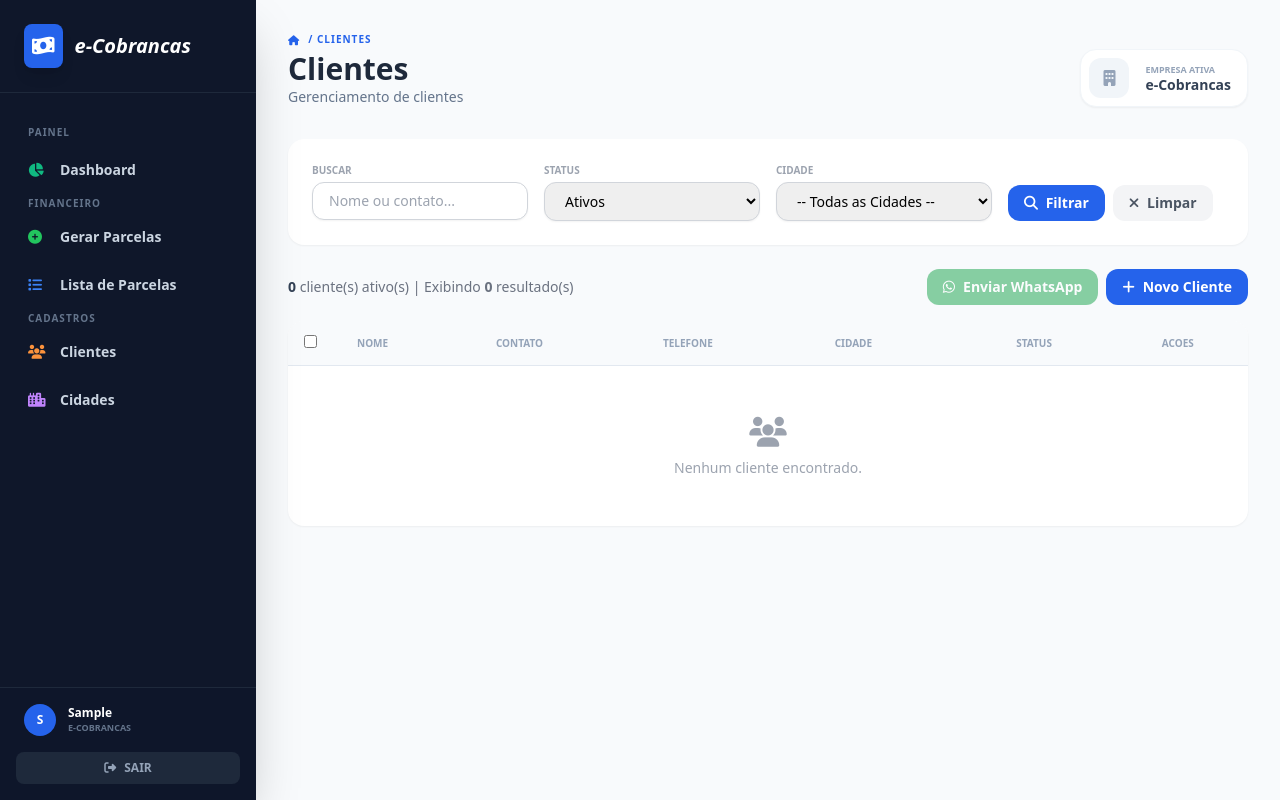
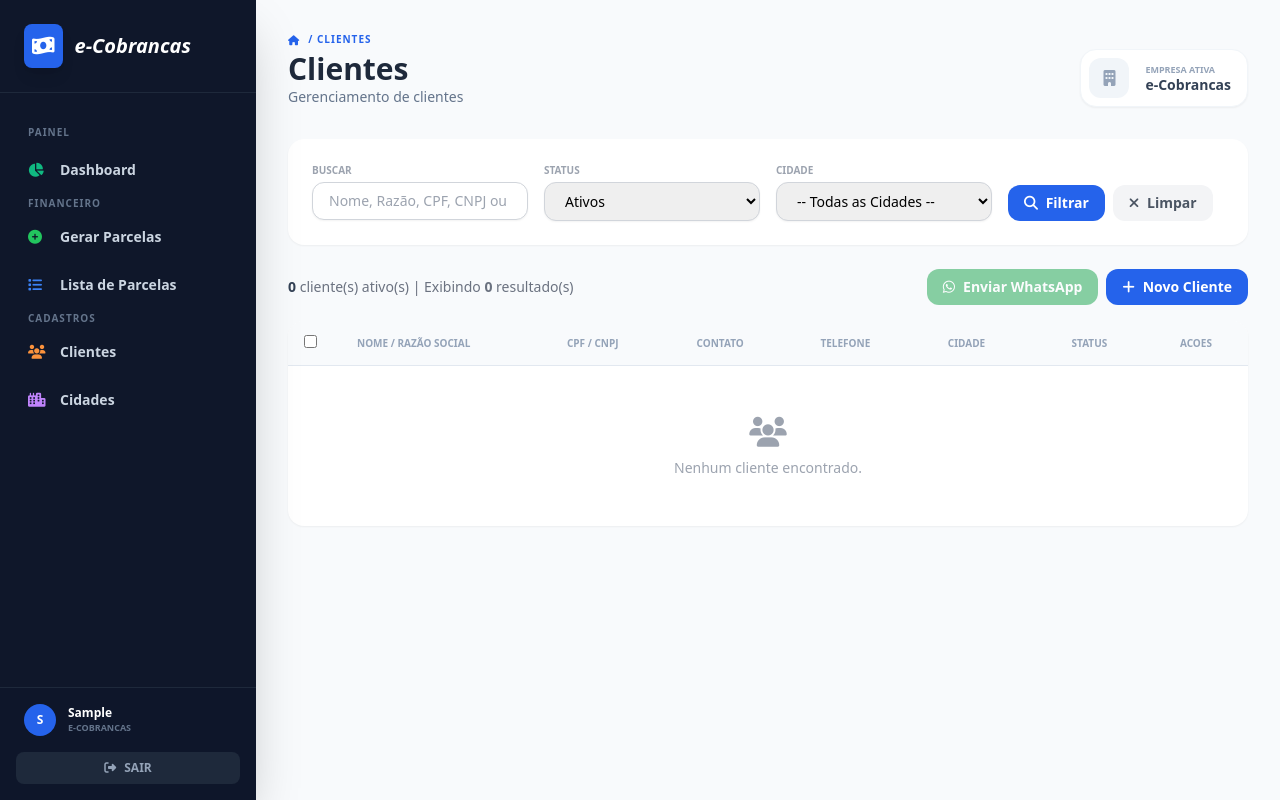
Before and after one commit to Ivanildo-Lab/e-cobrancas, a Django app: page /cadastros/clientes/ in a window 1280 px wide. Run offline with Django 4.2, Linux system fonts and the light colour scheme; the visitor is signed in with stand-in values (Sample User, id 1); data that the repository does not hold is empty; some libraries are stand-ins or nearby versions.

Commit message:
feat: adicionar CPF, CNPJ e Razao Social ao cadastro de clientes
- Model Cliente com novos campos razao_social, cpf, cnpj
- ClienteForm com widgets e placeholders
- Filtros em lista_clientes e lista_parcelas buscam por razao_social/cpf/cnpj
- Admin atualizado para exibir e buscar novos campos
- Templates cliente_form, cliente_lista e parcela_lista com exibicao dos documentos
- Migracao DB ja aplicada em Supabase (tbl_clientes)

```diff
--- a/cadastros/admin.py
+++ b/cadastros/admin.py
@@ -8,6 +8,6 @@ class CidadeAdmin(admin.ModelAdmin):
 
 @admin.register(Cliente)
 class ClienteAdmin(admin.ModelAdmin):
-    list_display = ['nome', 'telefone', 'contato', 'cidade', 'ativo']
+    list_display = ['nome', 'razao_social', 'cpf', 'cnpj', 'telefone', 'contato', 'cidade', 'ativo']
     list_filter = ['ativo', 'cidade']
-    search_fields = ['nome', 'contato']
+    search_fields = ['nome', 'razao_social', 'cpf', 'cnpj', 'contato']
--- a/cadastros/forms.py
+++ b/cadastros/forms.py
@@ -29,11 +29,14 @@ class ClienteForm(forms.ModelForm):
     class Meta:
         model = Cliente
         fields = [
-            'nome', 'contato', 'conexao', 'cidade', 'telefone',
+            'nome', 'razao_social', 'cpf', 'cnpj', 'contato', 'conexao', 'cidade', 'telefone',
             'valormensalidade', 'diacobranca', 'obs', 'ativo',
         ]
         widgets = {
-            'nome': forms.TextInput(attrs={'class': INPUT_CLASSES, 'placeholder': 'Nome completo do cliente'}),
+            'nome': forms.TextInput(attrs={'class': INPUT_CLASSES, 'placeholder': 'Nome completo / Nome Fantasia'}),
+            'razao_social': forms.TextInput(attrs={'class': INPUT_CLASSES, 'placeholder': 'Razão Social (se PJ)'}),
+            'cpf': forms.TextInput(attrs={'class': INPUT_CLASSES, 'placeholder': '000.000.000-00'}),
+            'cnpj': forms.TextInput(attrs={'class': INPUT_CLASSES, 'placeholder': '00.000.000/0000-00'}),
             'contato': forms.TextInput(attrs={'class': INPUT_CLASSES, 'placeholder': 'Pessoa de contato'}),
             'conexao': forms.TextInput(attrs={'class': INPUT_CLASSES, 'placeholder': 'Indicacao, site, etc.'}),
             'cidade': forms.Select(attrs={'class': SELECT_CLASSES}),
--- a/cadastros/models.py
+++ b/cadastros/models.py
@@ -19,6 +19,9 @@ class Cidade(models.Model):
 
 class Cliente(models.Model):
     nome = models.CharField(max_length=150, verbose_name='Nome Completo')
+    razao_social = models.CharField(max_length=200, blank=True, null=True, verbose_name='Razão Social')
+    cpf = models.CharField(max_length=14, blank=True, null=True, verbose_name='CPF', db_column='cpf')
+    cnpj = models.CharField(max_length=18, blank=True, null=True, verbose_name='CNPJ', db_column='cnpj')
     contato = models.CharField(max_length=150, blank=True, null=True, verbose_name='Pessoa de Contato')
     cidade = models.ForeignKey(Cidade, on_delete=models.PROTECT, related_name='clientes', verbose_name='Cidade', db_column='cidade')
     telefone = models.CharField(max_length=20, blank=True, null=True, verbose_name='Telefone/Celular')
--- a/cadastros/views.py
+++ b/cadastros/views.py
@@ -114,7 +114,8 @@ def lista_clientes(request):
         queryset = queryset.filter(cidade_id=cidade_filter)
     if busca:
         queryset = queryset.filter(
-            Q(nome__icontains=busca) | Q(contato__icontains=busca)
+            Q(nome__icontains=busca) | Q(contato__icontains=busca) |
+            Q(razao_social__icontains=busca) | Q(cpf__icontains=busca) | Q(cnpj__icontains=busca)
         )
     paginator = Paginator(queryset, 15)
     clientes = paginator.get_page(page)
@@ -137,10 +138,11 @@ def criar_cliente(request):
             with connection.cursor() as cur:
                 cur.execute(
                     """INSERT INTO tbl_clientes
-                       (nome, contato, cidade, telefone, valormensalidade, diacobranca, obs, conexao, ativo, created_at)
-                       VALUES (%s, %s, %s, %s, %s, %s, %s, %s, %s, NOW())""",
+                       (nome, razao_social, cpf, cnpj, contato, cidade, telefone, valormensalidade, diacobranca, obs, conexao, ativo, created_at)
+                       VALUES (%s, %s, %s, %s, %s, %s, %s, %s, %s, %s, %s, %s, NOW())""",
                     [
-                        d['nome'], d.get('contato', ''), cidade_id,
+                        d['nome'], d.get('razao_social', ''), d.get('cpf', ''), d.get('cnpj', ''),
+                        d.get('contato', ''), cidade_id,
                         d.get('telefone', ''), d.get('valormensalidade'),
                         d.get('diacobranca'), d.get('obs', ''),
                         d.get('conexao', ''), d.get('ativo', True),
@@ -168,11 +170,12 @@ def editar_cliente(request, pk):
             with connection.cursor() as cur:
                 cur.execute(
                     """UPDATE tbl_clientes
-                       SET nome=%s, contato=%s, cidade=%s, telefone=%s,
+                       SET nome=%s, razao_social=%s, cpf=%s, cnpj=%s, contato=%s, cidade=%s, telefone=%s,
                            valormensalidade=%s, diacobranca=%s, obs=%s, conexao=%s, ativo=%s
                        WHERE id=%s""",
                     [
-                        d['nome'], d.get('contato', ''), cidade_id,
+                        d['nome'], d.get('razao_social', ''), d.get('cpf', ''), d.get('cnpj', ''),
+                        d.get('contato', ''), cidade_id,
                         d.get('telefone', ''), d.get('valormensalidade'),
                         d.get('diacobranca'), d.get('obs', ''),
                         d.get('conexao', ''), d.get('ativo', True),
--- a/financeiro/admin.py
+++ b/financeiro/admin.py
@@ -5,5 +5,5 @@ from .models import Parcela
 class ParcelaAdmin(admin.ModelAdmin):
     list_display = ['parcela', 'cliente', 'valorconta', 'vencimento', 'situacao']
     list_filter = ['situacao', 'vencimento']
-    search_fields = ['parcela', 'cliente__nome']
+    search_fields = ['parcela', 'cliente__nome', 'cliente__razao_social', 'cliente__cpf', 'cliente__cnpj']
     date_hierarchy = 'vencimento'
--- a/financeiro/forms.py
+++ b/financeiro/forms.py
@@ -97,7 +97,7 @@ class FiltroParcelasForm(forms.Form):
     cliente = forms.CharField(
         required=False,
         label='Cliente',
-        widget=forms.TextInput(attrs={'class': INPUT_CLASSES, 'placeholder': 'Digite o nome do cliente...', 'list': 'clientes-list'}),
+        widget=forms.TextInput(attrs={'class': INPUT_CLASSES, 'placeholder': 'Nome, Razão, CPF ou CNPJ...', 'list': 'clientes-list'}),
     )
     venc_inicio = forms.DateField(
         required=False,
--- a/templates/cadastros/cliente_lista.html
+++ b/templates/cadastros/cliente_lista.html
@@ -11,7 +11,7 @@
         <div class="grid grid-cols-1 md:grid-cols-4 gap-4">
             <div>
                 <label class="block text-[10px] font-bold text-gray-400 uppercase mb-1">Buscar</label>
-                <input type="text" name="q" value="{{ busca }}" placeholder="Nome ou contato..."
+                <input type="text" name="q" value="{{ busca }}" placeholder="Nome, Razão, CPF, CNPJ ou contato..."
                     class="w-full border border-gray-300 rounded-xl px-4 py-2 text-sm shadow-sm focus:ring-2 focus:ring-blue-500 outline-none">
             </div>
             <div>
@@ -68,7 +68,8 @@
                 <th class="text-center px-4 py-3 w-10">
                     <input type="checkbox" id="select-all" onclick="toggleSelectAll(this)" class="rounded border-gray-300 text-green-600 focus:ring-green-500">
                 </th>
-                <th class="text-left px-6 py-3 text-[10px] font-black text-slate-400 uppercase">Nome</th>
+                <th class="text-left px-6 py-3 text-[10px] font-black text-slate-400 uppercase">Nome / Razão Social</th>
+                <th class="text-left px-6 py-3 text-[10px] font-black text-slate-400 uppercase">CPF / CNPJ</th>
                 <th class="text-left px-6 py-3 text-[10px] font-black text-slate-400 uppercase">Contato</th>
                 <th class="text-left px-6 py-3 text-[10px] font-black text-slate-400 uppercase">Telefone</th>
                 <th class="text-left px-6 py-3 text-[10px] font-black text-slate-400 uppercase">Cidade</th>
@@ -84,7 +85,11 @@
                         data-nome="{{ cliente.nome }}" data-telefone="{{ cliente.telefone|default:'' }}"
                         onclick="atualizarContador()" class="cliente-checkbox rounded border-gray-300 text-green-600 focus:ring-green-500">
                 </td>
-                <td class="px-6 py-4 font-bold text-slate-700">{{ cliente.nome|truncatechars:40 }}</td>
+                <td class="px-6 py-4">
+                    <div class="font-bold text-slate-700">{{ cliente.nome|truncatechars:35 }}</div>
+                    {% if cliente.razao_social %}<div class="text-[11px] text-slate-400 truncate max-w-[180px]">{{ cliente.razao_social|truncatechars:40 }}</div>{% endif %}
+                </td>
+                <td class="px-6 py-4 text-slate-500 text-xs font-mono">{% if cliente.cnpj %}{{ cliente.cnpj }}{% elif cliente.cpf %}{{ cliente.cpf }}{% else %}-{% endif %}</td>
                 <td class="px-6 py-4 text-slate-500">{{ cliente.contato|default:"-" }}</td>
                 <td class="px-6 py-4 text-slate-500">{{ cliente.telefone|default:"-" }}</td>
                 <td class="px-6 py-4 text-slate-500">{{ cliente.cidade }}</td>
@@ -116,7 +121,7 @@
             </tr>
             {% empty %}
             <tr>
-                <td colspan="7" class="px-6 py-12 text-center text-gray-400">
+                <td colspan="8" class="px-6 py-12 text-center text-gray-400">
                     <i class="fa fa-users text-3xl mb-2 block"></i>
                     Nenhum cliente encontrado.
                 </td>
@@ -136,6 +141,14 @@
                         onclick="atualizarContador()" class="cliente-checkbox mt-1 w-4 h-4 accent-green-600 cursor-pointer flex-shrink-0">
                     <div class="min-w-0">
                         <p class="font-bold text-slate-700 text-sm truncate">{{ cliente.nome }}</p>
+                        {% if cliente.razao_social %}
+                        <p class="text-xs text-slate-400 truncate">{{ cliente.razao_social }}</p>
+                        {% endif %}
+                        {% if cliente.cnpj %}
+                        <p class="text-xs text-slate-500 font-mono truncate"><i class="fa fa-building mr-0.5"></i>{{ cliente.cnpj }}</p>
+                        {% elif cliente.cpf %}
+                        <p class="text-xs text-slate-500 font-mono truncate"><i class="fa fa-id-card mr-0.5"></i>{{ cliente.cpf }}</p>
+                        {% endif %}
                         {% if cliente.contato %}
                         <p class="text-xs text-slate-500 truncate">{{ cliente.contato }}</p>
                         {% endif %}
```
Also changed, not shown: financeiro/views.py (+6 -1 lines), templates/cadastros/cliente_form.html (+13 -1 lines), templates/financeiro/parcela_lista.html (+7 -1 lines).
